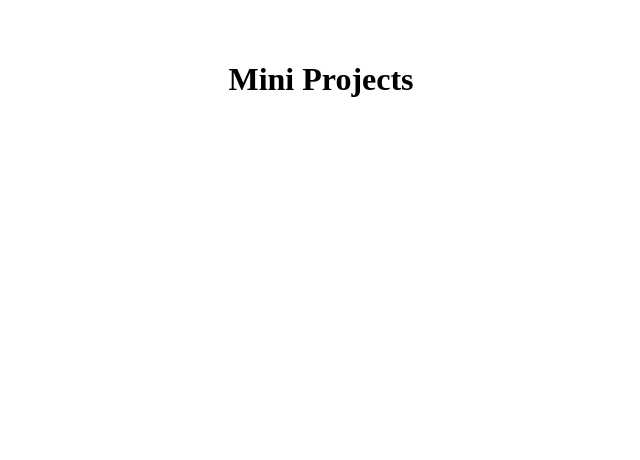
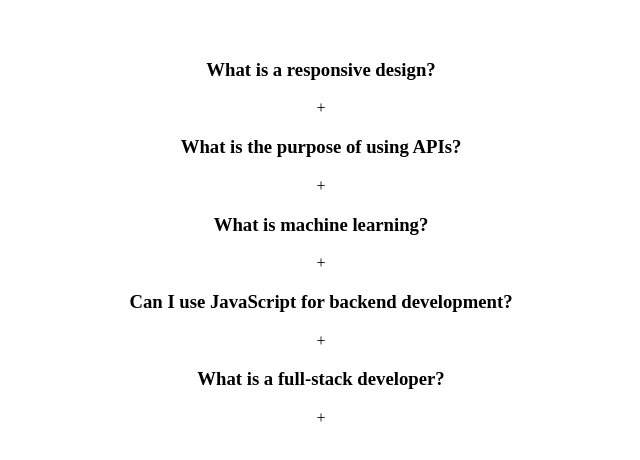
Before and after one commit to Sandunrmst/react-rapid-components, a React (Vite) app: page / in a window 1280 px wide. Shown: the top 460 px of the page, without its empty margins (319-959 px from the left). Built offline with nearby package versions, Linux system fonts and the light colour scheme.

Commit message:
build single selection FAQs

```diff
--- a/src/App.jsx
+++ b/src/App.jsx
@@ -1,5 +1,6 @@
 
 import './App.css'
+import Faqs from './components/faq'
 
 function App() {
 
@@ -7,7 +8,7 @@ function App() {
 
   return (
     <>
-      <h1>Mini Projects</h1>
+      <Faqs/>
     </>
   )
 }
--- /dev/null
+++ b/src/components/faq/data.js
@@ -0,0 +1,34 @@
+const faqData = [
+    {
+      id: '1',
+      question: "What is a responsive design?",
+      answer:
+        "Responsive design is an approach to web design that makes your web content adapt to the different screen and window sizes of a variety of devices.",
+    },
+    {
+      id: '2',
+      question: "What is the purpose of using APIs?",
+      answer:
+        "APIs, or Application Programming Interfaces, allow different software applications to communicate with each other. They define the methods and data formats that a program can use to perform tasks, retrieve data, and interact with system components or other software.",
+    },
+    {
+      id: '3',
+      question: "What is machine learning?",
+      answer:
+        "Machine learning is a type of artificial intelligence (AI) that allows software applications to become more accurate in predicting outcomes without being explicitly programmed to do so.",
+    },
+    {
+      id: '4',
+      question: "Can I use JavaScript for backend development?",
+      answer:
+        "Yes, JavaScript can be used for backend development. Node.js is a popular JavaScript runtime that allows you to run JavaScript on the server side.",
+    },
+    {
+        id: '5',
+        question: "What is a full-stack developer?",
+        answer:
+          "A full-stack developer is a professional who can handle all the work of databases, servers, systems engineering, and clients. They are proficient in both front-end and back-end languages, as well as in server, network, and hosting environments."
+      }
+  ];
+
+  export default faqData;
--- /dev/null
+++ b/src/components/faq/index.jsx
@@ -0,0 +1,27 @@
+import { useState } from "react"
+import faqData from "./data"
+
+
+const Faqs = () => {
+    const [selected, setSelected] = useState(null)
+    const singaleSelection = (getCurrentId)=>{
+        setSelected(getCurrentId === selected ? null : getCurrentId)
+    }
+  return (
+    <div className="wrapper">
+        <div className="faq">
+        { faqData && faqData.length > 0 ? faqData.map(item => <div key={item.id} className="item">
+            <div onClick={()=>singaleSelection(item.id)} className="title">
+                <h3>{item.question}</h3>
+                <span>+</span>
+            </div>
+            {selected === item.id ? (<div className="content">{item.answer}</div>) : null}
+        </div>)
+        : <div> No data </div>
+        }
+        </div>
+    </div>
+  )
+}
+
+export default Faqs
```
Also changed, not shown: src/components/faq/style.css (added).
